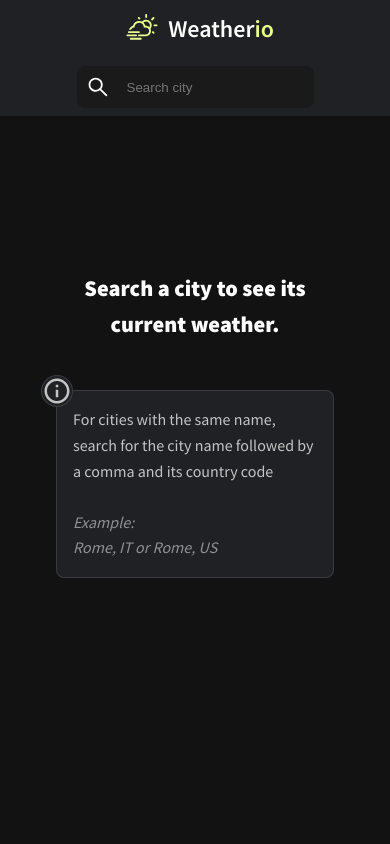
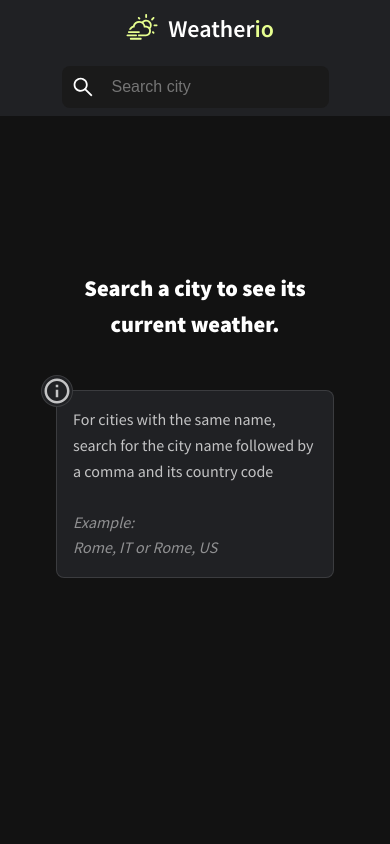
Before and after one commit to essevpi/weatherio, a Next.js app: page / in a window 390 px wide. Shown: the top 844 px of the page. Built offline with nearby package versions, Linux system fonts and the light colour scheme; no server answers.

Commit message:
add test fix for Safari mobile input zooming v2

```diff
--- a/src/styles/globals.scss
+++ b/src/styles/globals.scss
@@ -29,10 +29,8 @@ input {
   color: $text-primary-color;
 
   /* Fix for Safari zoom on input */
-  @media screen and (-webkit-min-device-pixel-ratio:0) {
-    input {
+  @media screen and (max-width: $xs-width-breakpoint) {
       font-size: 16px;
-    }
   }
 }
 
```
